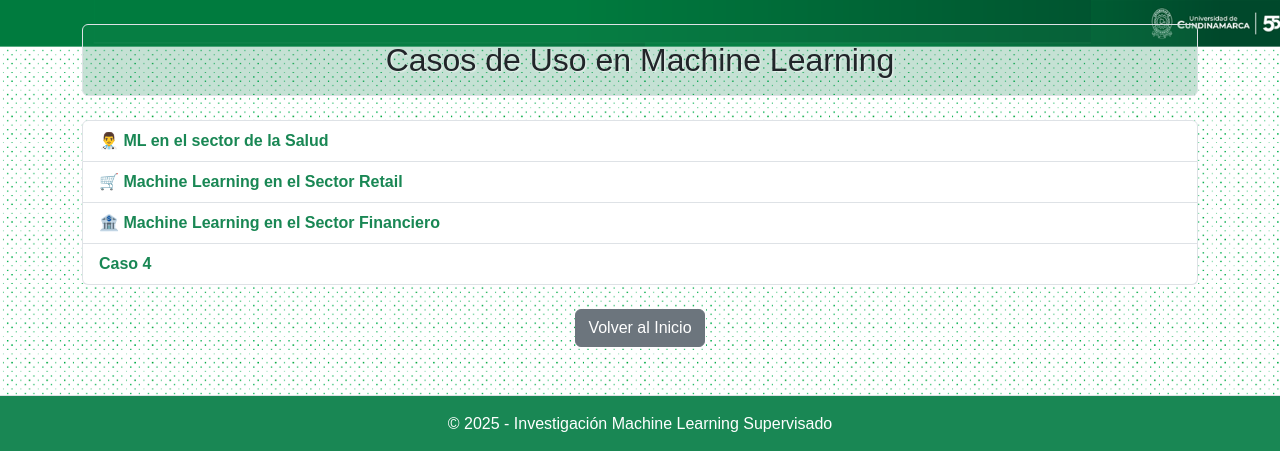
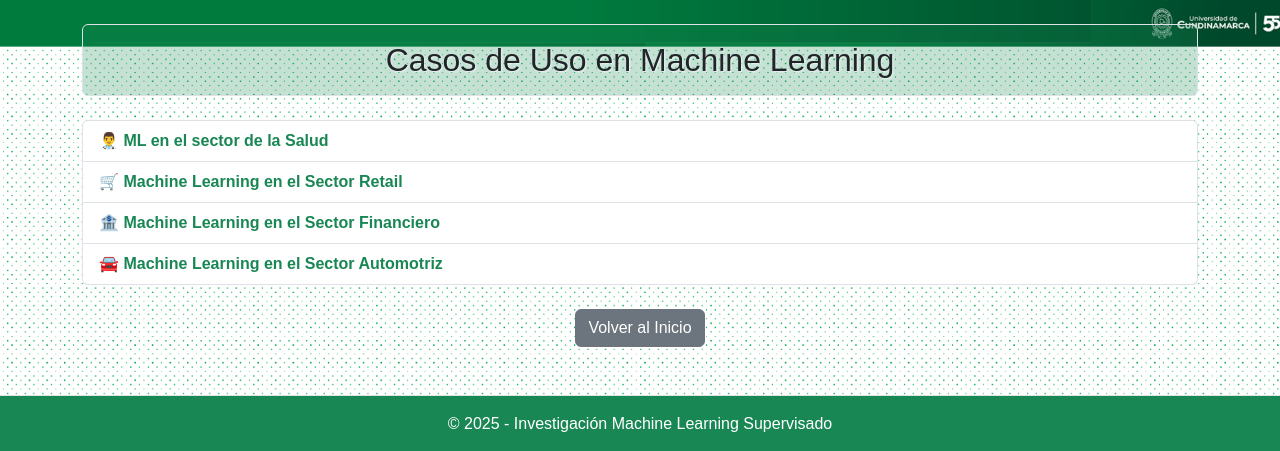
Before and after one commit to Mireya-Garzon-A/ActividadesMachineLearning, a Flask app: page /menu in a window 1280 px wide. Shown: the part 56-507 px from the top of the page. Run offline with Flask 3, Linux system fonts and the light colour scheme.

Commit message:
Se agrega el titulo al link del caso de uso 4 a 🚘 Machine Learning en el Sector Automotriz en el menu.html

```diff
--- a/templates/menu.html
+++ b/templates/menu.html
@@ -8,7 +8,7 @@
     <a href="/index1" class="list-group-item list-group-item-action fw-bold text-success"> 👨‍⚕️ ML en el sector de la Salud </a>
     <a href="/index2" class="list-group-item list-group-item-action fw-bold text-success"> 🛒 Machine Learning en el Sector Retail </a>
     <a href="/index3" class="list-group-item list-group-item-action fw-bold text-success"> 🏦 Machine Learning en el Sector Financiero </a>
-    <a href="/index4" class="list-group-item list-group-item-action fw-bold text-success">Caso 4</a>
+    <a href="/index4" class="list-group-item list-group-item-action fw-bold text-success"> 🚘 Machine Learning en el Sector Automotriz</a>
 </div>
 <div class="text-center mt-4">
     <a href="/" class="btn btn-secondary">Volver al Inicio</a>
```
